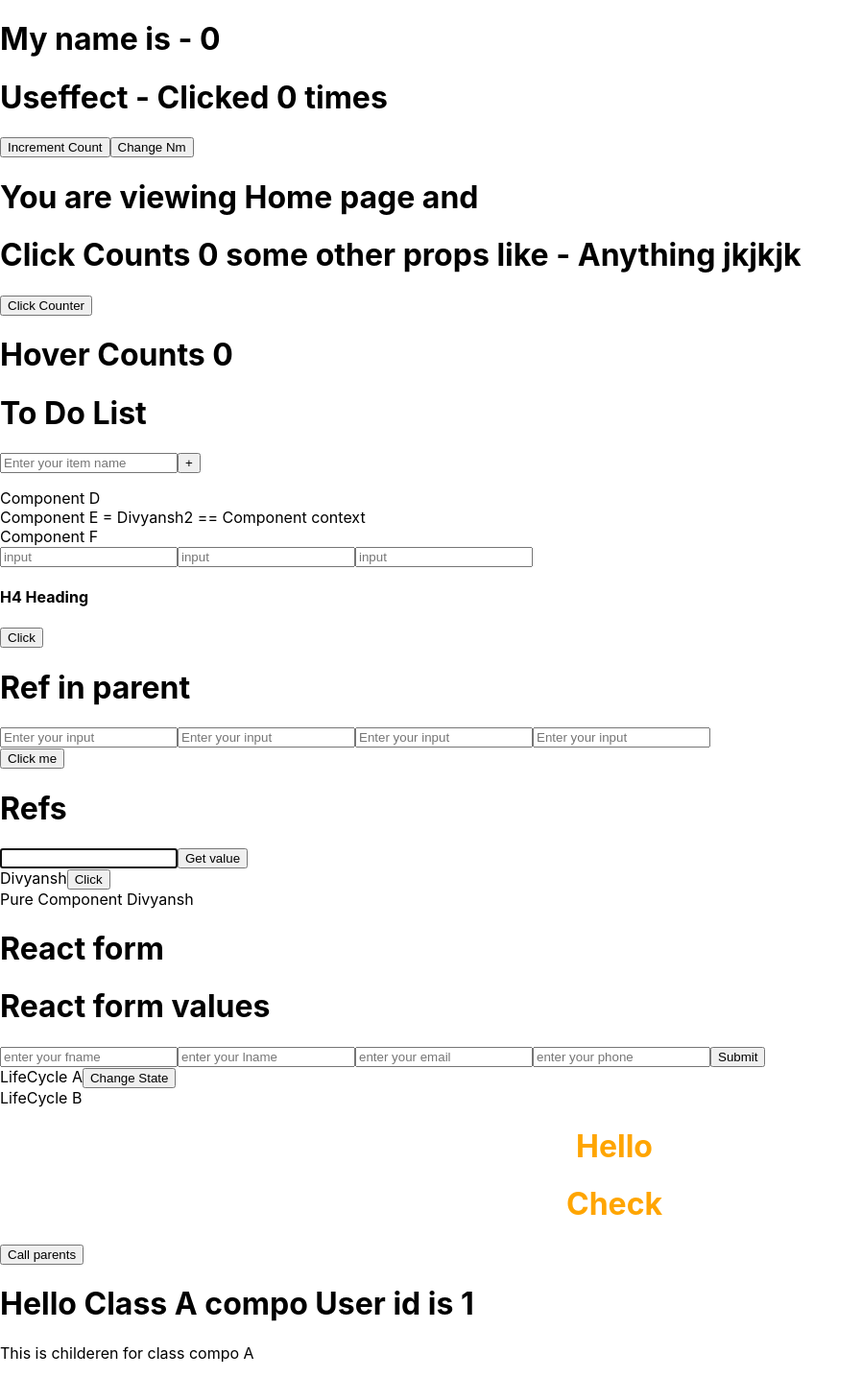
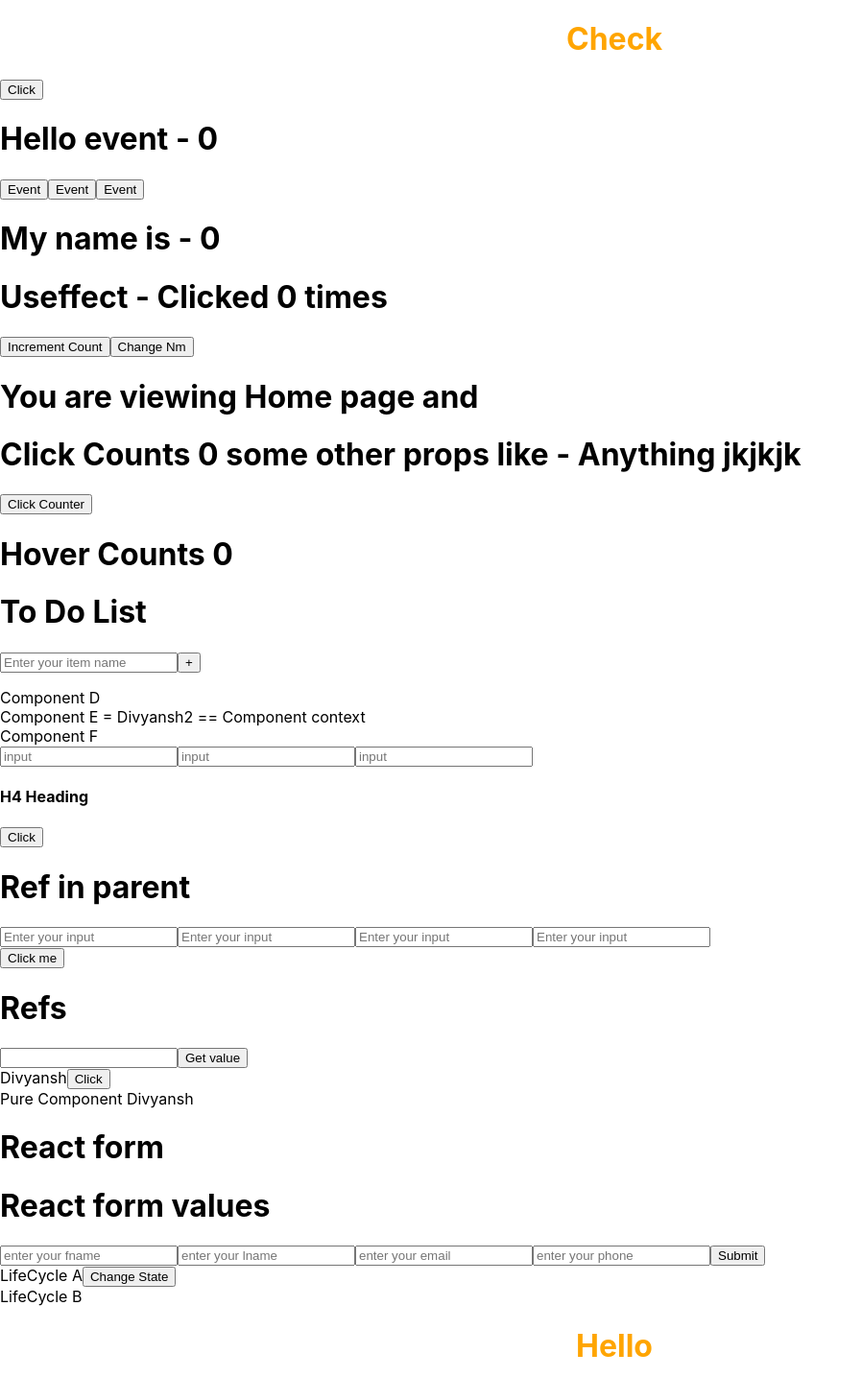
Before and after one commit to divyanshdixit/reactlearningproject, a React (Create React App) app: page / in a window 1280 px wide. Shown: the top 1435 px of the page at 96% size, without its empty margins (0-898 px from the left). Built offline with nearby package versions, Linux system fonts and the light colour scheme.

Commit message:
refs, child component

```diff
--- a/src/App.css
+++ b/src/App.css
@@ -29,7 +29,7 @@
 }
 
 .heading{
-  color:red
+  color:blue
 }
 
 @keyframes App-logo-spin {
--- a/src/App.js
+++ b/src/App.js
@@ -61,6 +61,10 @@ const {Provider, Consumer} = NameContext;
 function App() { // functional component, dumb,
   return (
     <>
+    <PassFunAsProps check="veg"/>
+
+    <BindEventInClass/>
+
     <HookUseEffect/>
     <Switch>
       <Route path='/' exact component={Home}/>
@@ -97,8 +101,6 @@ function App() { // functional component, dumb,
     <LifeCycleA/>
 
     <h1 className={styles.heading}> Hello </h1>
-
-    <PassFunAsProps check={check}/>
 
     <ClassCompoA id="1">
       <p> This is childeren for class compo A </p>
--- a/src/Components/BindEventInClass.jsx
+++ b/src/Components/BindEventInClass.jsx
@@ -5,38 +5,77 @@ class BindEventInClass extends Component {
     constructor(props) {
         super(props)
 
-        this.clickHandler = this.clickHandler.bind(this);
+        this.state = {
+            count: 0
+        }
+
+        this.clickHandler = this.clickHandler.bind(this)
     }
 
-    // clickHandler(){
+    clickHandler(){
+        this.setState((prev) => {
+            return {
+                count:prev.count + 1
+            }
+        })
+    }
+
+    clickHandler1 = () => {
+        this.setState((prev) => {
+            return {
+                count:prev.count + 1
+            }
+        })
+    }
+
+    render(){
+        return(
+            <>
+                <h1> Hello event - {this.state.count}</h1>
+                <button type="button" onClick={this.clickHandler}> Event </button>
+                {/*  arrow function in rendder method */}
+                <button type="button" onClick={ () => this.clickHandler()}> Event </button>
+
+                <button type="button" onClick={this.clickHandler1}> Event </button>
+
+            </>
+        )
+    }
+    // constructor(props) {
+    //     super(props)
+
+    //     this.clickHandler = this.clickHandler.bind(this);
+    // }
+
+    // // clickHandler(){
+    // //     console.log(this)
+    // // }
+
+    // clickHandler = () => {
     //     console.log(this)
     // }
 
-    clickHandler = () => {
-        console.log(this)
-    }
+    // render() {
+    //     return (
+    //         <div>
+    //             <h1> Event </h1>
+    //             {/* bind() method in render function  => performance issue*/}
+    //             <button onClick={this.clickHandler.bind(this)}> Click event </button>
 
-    render() {
-        return (
-            <div>
-                <h1> Event </h1>
-                {/* bind() method in render function  */}
-                <button onClick={this.clickHandler.bind(this)}> Click event </button>
+    //             {/* use arrow function in render jsx */}
+    //             <button onClick={ () => this.clickHandler()}> Click event </button>
 
-                {/* use arrow function in render jsx */}
-                <button onClick={ () => this.clickHandler()}> Click event </button>
+    //             {/* use bind() in connst */}
+    //             <button onClick={ this.clickHandler}> Click event 3 </button>
 
-                {/* use bind() in connst */}
-                <button onClick={ this.clickHandler}> Click event 3 </button>
+    //             {/* make handler as property */}
+    //             <button onClick={ this.clickHandler}> Click event 3 </button>
 
-                {/* make handler as property */}
-                <button onClick={ this.clickHandler}> Click event 3 </button>
+    //             <button onClick={ () => this.props.handler()}> Call Parent function as props </button>
 
-                <button onClick={ () => this.props.handler()}> Call Parent function as props </button>
-
-            </div>
-        )
-    }
+    //         </div>
+    //     )
+    // }
 }
 
 export default BindEventInClass
--- a/src/Components/GetPropAsFun.jsx
+++ b/src/Components/GetPropAsFun.jsx
@@ -1,11 +1,14 @@
 import React from 'react'
-import styles from '../Style.module.css';
+import ChildStyle from '../Style.module.css';
 
+// child component
+// css modules => Style1.module.css
 function GetPropAsFun(props) {
     return (
         <div>
-        <h1 className={styles.heading}> Check </h1>
-            <button id={props.key} onClick={ () => props.handler('asd', 'asdas') }> Call parents </button>
+        <h1 className={ChildStyle.heading}> Check </h1>
+        <button type="button" onClick={() => props.handler(10,20)}> Click </button>
+            {/* <button id={props.key} onClick={ () => props.handler('asd', 'asdas') }> Call parents </button> */}
         </div>
     )
 }
--- a/src/Components/PassFunAsProps.jsx
+++ b/src/Components/PassFunAsProps.jsx
@@ -1,18 +1,26 @@
 import React, { Component } from 'react'
 import GetPropAsFun from './GetPropAsFun'
 
+
+// pass methods as props
+// parent component
 class PassFunAsProps extends Component {
 
-    callFun = (f, l) => {
-        console.log(f, l)
-        console.log('object')
+    callFun = (x, y) => {
+
+        let sum = x + y;
+        alert(sum);
+        // alert('parent method')
+        // console.log('object')
     }
 
     render() {
         return (
             <div>
+            {/* this.props */}
             {/* pass methods as props in child component */}
-                <GetPropAsFun handler = {this.callFun}/>
+            {/* child component */}
+                <GetPropAsFun handler = {this.callFun} />
             </div>
         )
     }
--- a/src/Components/RefsComponent.jsx
+++ b/src/Components/RefsComponent.jsx
@@ -1,4 +1,4 @@
-// use for getting the DOM node in react
+// ref => use for getting the DOM node in react
 
 import React, { Component } from 'react'
 
@@ -9,7 +9,7 @@ class RefsComponent extends Component {
         // 1st step => create ref
 
         this.inputRef = React.createRef();
-        this.headingRef = React.createRef();
+        // this.headingRef = React.createRef();
 
         // create ref using callback function
 
@@ -28,7 +28,7 @@ class RefsComponent extends Component {
         //     this.ipRef.focus()
         // }
 
-        this.inputRef.current.focus()
+        // this.inputRef.current.focus()
     }
 
     clickHandler = () => {
```
Also changed, not shown: 1 other file (tests, documents, lock files or other folders).
